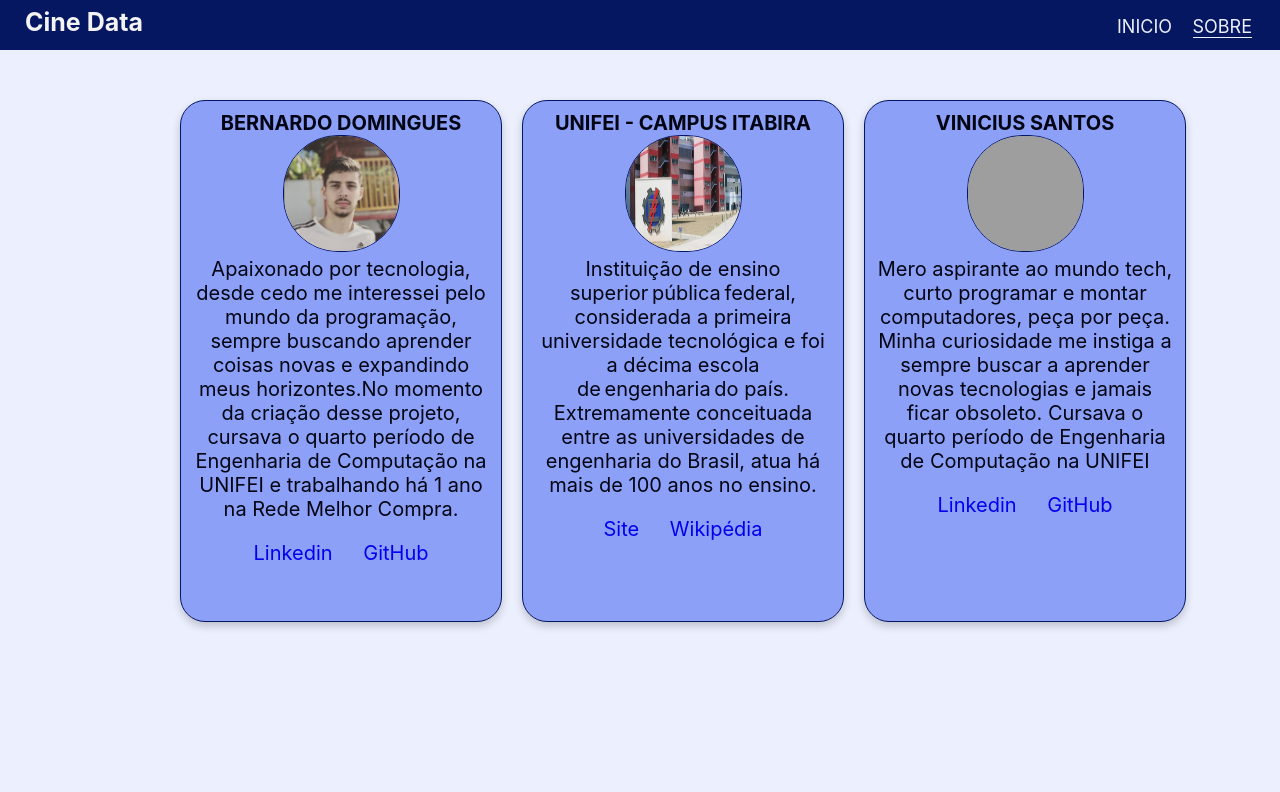
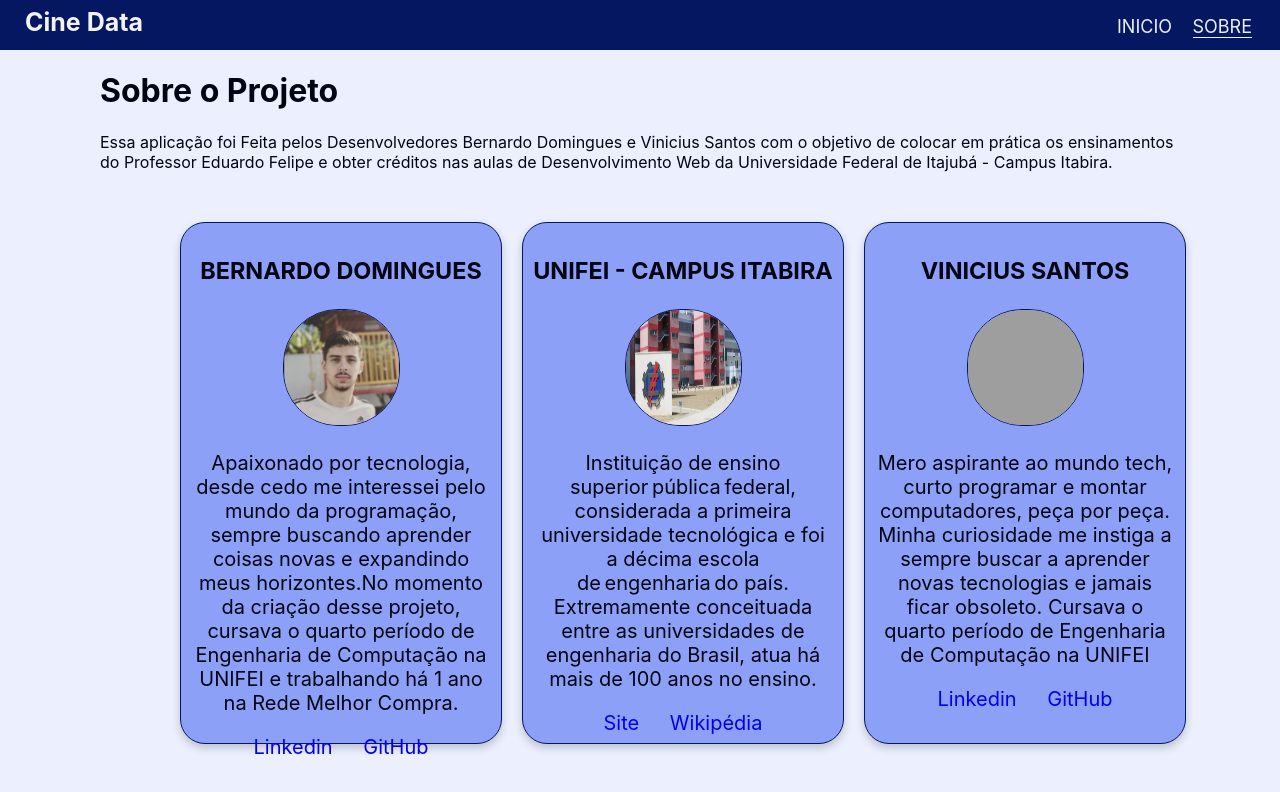
Before and after one commit to BernardoDomingues/Projeto1DevWebUNIFEI, a website: page static/about.html in a window 1280 px wide. Drawn offline with Linux system fonts and the light colour scheme; grey boxes are pictures that could not be loaded.

Commit message:
adiciona chave de api, breve descrição do projeto na aba sobre e corrige tag script de acordo com o w3c validator

```diff
--- a/static/about.css
+++ b/static/about.css
@@ -48,6 +48,10 @@ NOME: Vinicius Santos - RA: 2020021745
   margin-top: 20px;
 }
 
+.about {
+  margin: 0 100px 0 100px;
+}
+
 @media screen and (max-width: 800px) {
   .profileGrid {
     grid-template-rows: 1fr 1fr 1fr;
--- a/static/about.html
+++ b/static/about.html
@@ -24,20 +24,29 @@ NOME: Vinicius Santos - RA: 2020021745 -->
         <li><a href="about.html" class="atualPage">Sobre</a></li>
       </ul>
     </nav>
+    <div class="about">
+      <h1>Sobre o Projeto</h1>
+      <p>
+        Essa aplicação foi Feita pelos Desenvolvedores Bernardo Domingues e
+        Vinicius Santos com o objetivo de colocar em prática os ensinamentos do
+        Professor Eduardo Felipe e obter créditos nas aulas de Desenvolvimento
+        Web da Universidade Federal de Itajubá - Campus Itabira.
+      </p>
+    </div>
     <div class="profileGrid">
       <div class="card">
-        <div class="cardTitle">Bernardo Domingues</div>
+        <h3 class="cardTitle">Bernardo Domingues</h3>
         <img
           src="./images/Bernardo_Domingues.png"
           alt="Foto Bernardo Domingues"
         />
-        <div class="cardBody">
+        <p class="cardBody">
           Apaixonado por tecnologia, desde cedo me interessei pelo mundo da
           programação, sempre buscando aprender coisas novas e expandindo meus
           horizontes.No momento da criação desse projeto, cursava o quarto
           período de Engenharia de Computação na UNIFEI e trabalhando há 1 ano
           na Rede Melhor Compra.
-        </div>
+        </p>
         <div class="cardFooter">
           <a
             href="https://linkedin.com/in/bernardo-domingues14"
@@ -53,14 +62,14 @@ NOME: Vinicius Santos - RA: 2020021745 -->
         </div>
       </div>
       <div class="card">
-        <div class="cardTitle">UNIFEI - Campus Itabira</div>
+        <h3 class="cardTitle">UNIFEI - Campus Itabira</h3>
         <img src="images/unifeiP4.png" alt="Logo Unifei" />
-        <div class="cardBody">
+        <p class="cardBody">
           Instituição de ensino superior pública federal, considerada a primeira
           universidade tecnológica e foi a décima escola de engenharia do país.
           Extremamente conceituada entre as universidades de engenharia do
           Brasil, atua há mais de 100 anos no ensino.
-        </div>
+        </p>
         <div class="cardFooter">
           <a href="https://unifei.edu.br/" target="_blank"> Site </a>
           <a
@@ -72,15 +81,14 @@ NOME: Vinicius Santos - RA: 2020021745 -->
         </div>
       </div>
       <div class="card">
-        <div class="cardTitle">Vinicius Santos</div>
-
+        <h3 class="cardTitle">Vinicius Santos</h3>
         <img src="images/fotoV2.png" alt="Foto Vinicius Santos" />
-        <div class="cardBody">
+        <p class="cardBody">
           Mero aspirante ao mundo tech, curto programar e montar computadores,
           peça por peça. Minha curiosidade me instiga a sempre buscar a aprender
           novas tecnologias e jamais ficar obsoleto. Cursava o quarto período de
           Engenharia de Computação na UNIFEI
-        </div>
+        </p>
         <div class="cardFooter">
           <a
             href="https://www.linkedin.com/in/vinicius-santos11"
--- a/static/homepage.js
+++ b/static/homepage.js
@@ -9,7 +9,8 @@ const MostPopularMovies = () => {
   const movieApiKey2 = "k_xmg5bz3v";
   const movieApiKey3 = "k_e79fx2fd";
   const movieApiKey4 = "k_2bzlmvl6";
-  fetch(`https://imdb-api.com/en/API/MostPopularMovies/${movieApiKey4}`) // Faz a busca através do método fetch
+  const movieApiKey5 = "k_eb1b16cs";
+  fetch(`https://imdb-api.com/en/API/MostPopularMovies/${movieApiKey5}`) // Faz a busca através do método fetch
     .then((response) => {
       return response.json(); // Retorna dados como JSON
     })
--- a/static/index.js
+++ b/static/index.js
@@ -20,8 +20,9 @@ const searchMovie = async (value) => {
   const movieApiKey2 = "k_xmg5bz3v";
   const movieApiKey3 = "k_e79fx2fd";
   const movieApiKey4 = "k_2bzlmvl6";
+  const movieApiKey5 = "k_eb1b16cs";
 
-  fetch(`https://imdb-api.com/en/API/SearchMovie/${movieApiKey4}/${value}`) // Faz a busca através do método fetch
+  fetch(`https://imdb-api.com/en/API/SearchMovie/${movieApiKey5}/${value}`) // Faz a busca através do método fetch
     .then((response) => {
       return response.json(); // Retorna dados como JSON
     })
--- a/static/individualData.js
+++ b/static/individualData.js
@@ -8,6 +8,7 @@ const movieApiKey1 = "k_taov506t"; // Armazena a API Key na variável movieApiKe
 const movieApiKey2 = "k_xmg5bz3v";
 const movieApiKey3 = "k_e79fx2fd";
 const movieApiKey4 = "k_2bzlmvl6";
+const movieApiKey5 = "k_eb1b16cs";
 
 // const getActorData = (actorId) =>
 //   fetch(`https://imdb-api.com/en/API/Search/${movieApiKey4}/${actorId}`) // Faz a busca através do método fetch
@@ -31,7 +32,7 @@ const handleSimilarClick = (movieId) => {
 
 const selectIndividualDataMovie = () => {
   const movieId = localStorage.getItem("id");
-  fetch(`https://imdb-api.com/en/API/Title/${movieApiKey4}/${movieId}`) // Faz a busca através do método fetch
+  fetch(`https://imdb-api.com/en/API/Title/${movieApiKey5}/${movieId}`) // Faz a busca através do método fetch
     .then((response) => {
       return response.json(); // Retorna dados como JSON
     })
```
Also changed, not shown: static/index.html (+2 -2 lines), static/individualData.html (+1 -1 lines).
